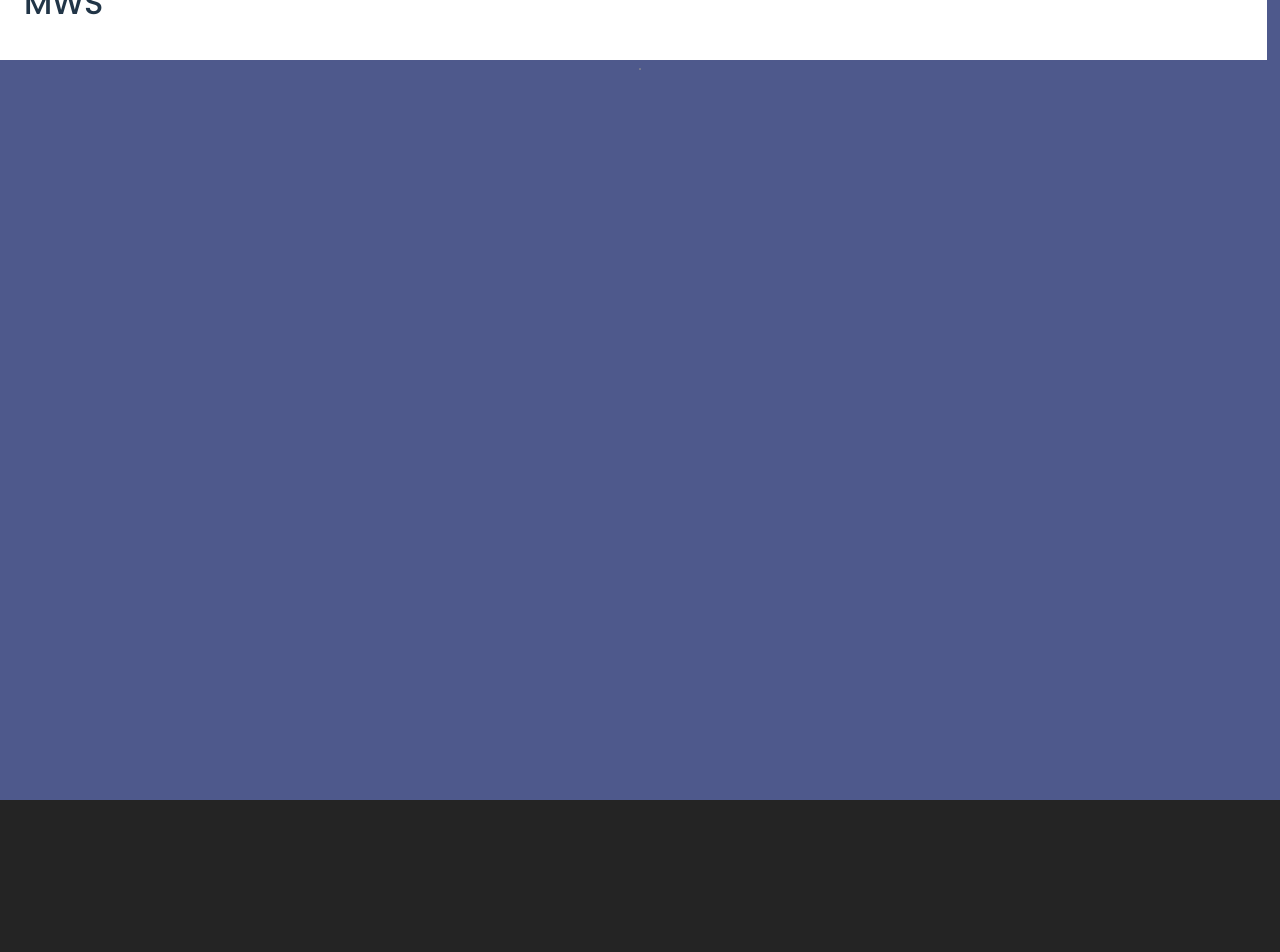
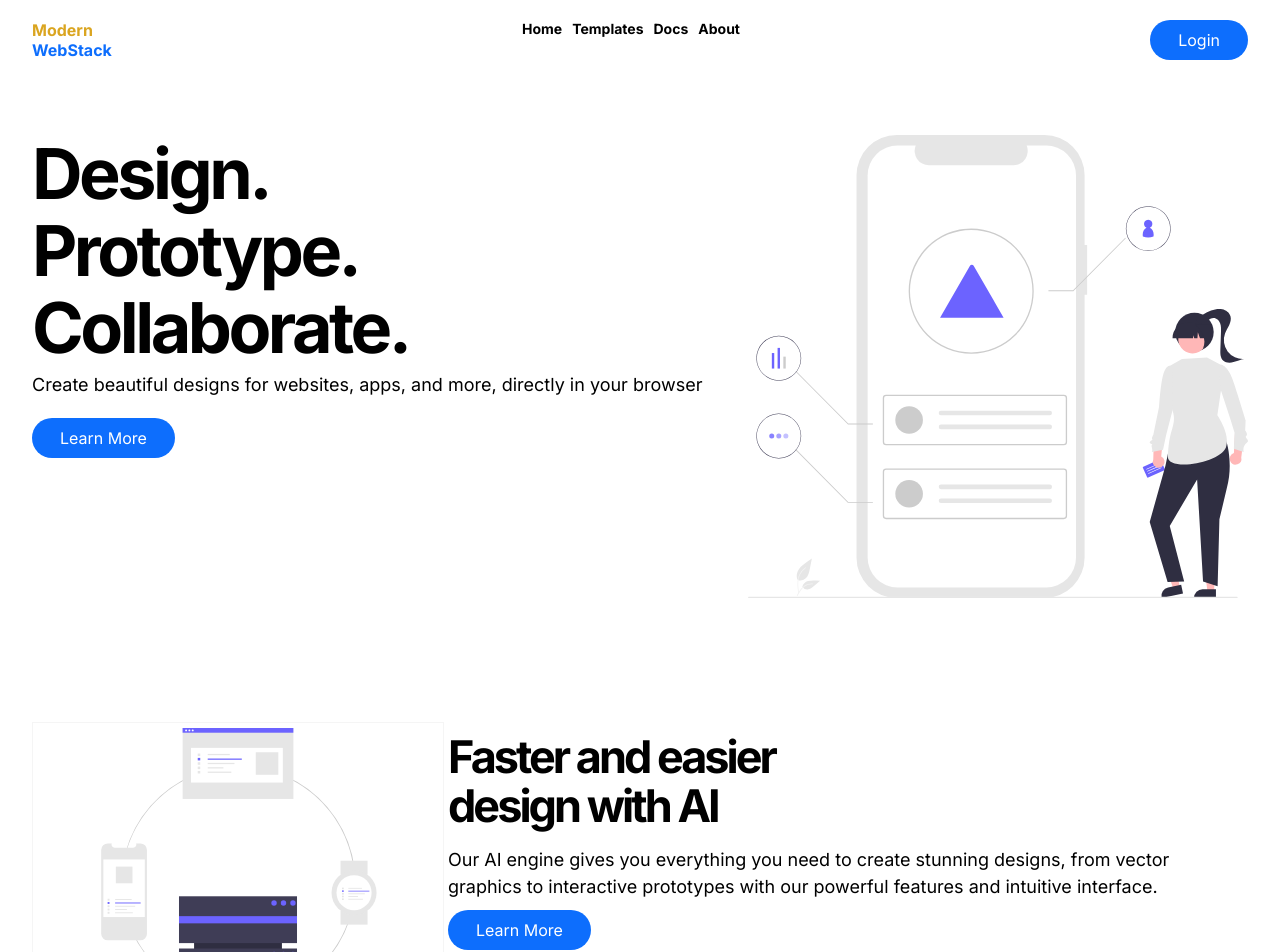
Before and after one commit to moedeera/modernwebstack, a React (Vite) app in the folder frontend/: page / in a window 1280 px wide. Shown: the top 952 px of the page. Before the commit the page ends 800 px from the top, so only its background shows below. Built offline with nearby package versions, Linux system fonts and the light colour scheme.

Commit message:
Homepage & Block1
Homepage & Block1

```diff
--- /dev/null
+++ b/frontend/src/Components/Block1/Block1.css
@@ -0,0 +1,36 @@
+.block-1-container {
+  display: flex;
+  flex-direction: column;
+
+  margin: 120px 0;
+}
+
+.block-1-text {
+  width: 100%;
+  max-width: 800px;
+  display: flex;
+  flex-direction: column;
+  align-items: baseline;
+  gap: 10px;
+}
+.block-1-text h3 {
+  max-width: 400px;
+}
+.block-1-image {
+  padding: 5px;
+  border: 1px solid whitesmoke;
+
+  display: flex;
+  justify-content: center;
+  align-items: center;
+}
+.block-1-image img {
+  width: 100%;
+  max-width: 400px;
+}
+@media only screen and (min-width: 600px) {
+  .block-1-container {
+    flex-direction: row-reverse;
+    justify-content: space-between;
+  }
+}
--- /dev/null
+++ b/frontend/src/Components/Block1/Block1.jsx
@@ -0,0 +1,36 @@
+import { useEffect, useState } from "react";
+import "./Block1.css";
+import { Link } from "react-router-dom";
+import basicImage from "./pic3.svg";
+
+export const Block1 = ({ data }) => {
+  const [info, setInfo] = useState({
+    small: "",
+    header: "Faster and easier design with AI",
+    text: ` Our AI engine gives you everything you need to create stunning
+        designs, from vector graphics to interactive prototypes with our
+        powerful features and intuitive interface.`,
+    link: "/",
+  });
+
+  useEffect(() => {
+    if (data) {
+      setInfo(data);
+    }
+  }, []);
+  return (
+    <div className="block-1-container">
+      <div className="block-1-text">
+        <small>{info.small}</small>
+        <h3>{info.header}</h3>
+        <p>{info.text}</p>
+        <Link className="btn btn-primary" to="/">
+          Learn More
+        </Link>
+      </div>
+      <div className="block-1-image">
+        <img src={basicImage} alt="" />
+      </div>
+    </div>
+  );
+};
--- /dev/null
+++ b/frontend/src/Components/Landing/Landing.css
@@ -0,0 +1,30 @@
+.landing-container {
+  text-align: left;
+  display: flex;
+  flex-direction: column;
+  gap: 30px;
+}
+
+.landing-container img {
+  max-width: 300px;
+}
+.landing-container p {
+  width: 100%;
+  max-width: 800px;
+  margin-bottom: 20px;
+}
+.landing-text {
+  display: flex;
+  flex-direction: column;
+  justify-content: flex-start;
+  align-items: baseline;
+}
+@media only screen and (min-width: 600px) {
+  .landing-container {
+    flex-direction: row;
+    justify-content: space-between;
+  }
+  .landing-container img {
+    max-width: 500px;
+  }
+}
--- /dev/null
+++ b/frontend/src/Components/Landing/Landing.jsx
@@ -0,0 +1,27 @@
+import "./Landing.css";
+import img1 from "./pic2.svg";
+import { Link } from "react-router-dom";
+
+export const Landing = () => {
+  return (
+    <div className="landing-container">
+      <div className="landing-text">
+        <h1>
+          Design.
+          <br /> Prototype.
+          <br /> Collaborate.
+        </h1>
+        <p>
+          Create beautiful designs for websites, apps, and more, directly in
+          your browser
+        </p>
+        <Link className="btn" to="/">
+          Learn More
+        </Link>
+      </div>
+      <div className="landing-image">
+        <img src={img1} alt="main-image" />
+      </div>
+    </div>
+  );
+};
--- a/frontend/src/Components/Navbar/Navbar.css
+++ b/frontend/src/Components/Navbar/Navbar.css
@@ -1,4 +1,4 @@
-.navbar {
+/* .navbar {
   display: flex;
   justify-content: space-between;
   width: 99%;
@@ -65,4 +65,72 @@
   .side-menu {
     display: none;
   }
+} */
+/* <div className="navbar-menu-button">
+<div className="bar-main bar-top"></div>
+<div className="bar-main bar-bottom"></div>
+</div> */
+.navbar-logo,
+.navbar-logo a {
+  font-weight: 700;
+  color: var(--primary-button) !important;
 }
+
+.navbar-container {
+  padding: 20px 0px;
+  width: 95%;
+  margin: 0 auto;
+  max-width: var(--max-width);
+  display: flex;
+  justify-content: space-between;
+}
+.navbar-links-lg {
+  display: none;
+}
+.btn-nav {
+  display: none;
+}
+
+.navbar-menu-button {
+  border: 1px solid lightgrey;
+  position: relative;
+  height: 50px;
+  width: 50px;
+  border-radius: 5px;
+  cursor: pointer;
+}
+
+.bar-main {
+  position: absolute;
+  height: 2px;
+  width: 80%;
+  background-color: black;
+  top: 50%;
+  left: 50%;
+  transform: translateX(-50%);
+}
+
+.bar-top {
+  top: 35%;
+}
+.bar-bottom {
+  top: 65%;
+}
+
+@media only screen and (min-width: 1024px) {
+  .navbar-menu-button {
+    display: none;
+  }
+  .navbar-links-lg,
+  .btn-nav {
+    display: block;
+  }
+  .navbar-links-lg {
+    display: flex;
+    gap: 10px;
+  }
+  .navbar-links-lg a {
+    font-size: 14px;
+    font-weight: 700;
+  }
+}
--- a/frontend/src/Components/Navbar/Navbar.jsx
+++ b/frontend/src/Components/Navbar/Navbar.jsx
@@ -1,88 +1,121 @@
-import React, { useContext } from "react";
+// import React, { useContext } from "react";
+// import "./Navbar.css";
+// import { Link } from "react-router-dom";
+// import { siteContext } from "../../Context/Context";
+// import menu from "./menu.png";
+// import close from "./close.png";
+// import { useState } from "react";
+
+// export const Navbar = () => {
+//   const { websiteInfo } = useContext(siteContext);
+//   console.log(websiteInfo.menuList);
+
+//   const [sideMenu, showSideMenu] = useState(false);
+
+//   return (
+//     <div className="container-small">
+//       <div className="navbar">
+//         <div className="logo">
+//           <Link to={"/"}>
+//             <h3>MWS</h3>
+//           </Link>
+//         </div>
+//         <div className="links">
+//           {websiteInfo.menuList.map((links) => {
+//             return (
+//               <Link to={`${links.link}`} key={links.name}>
+//                 <p>{links.name}</p>
+//               </Link>
+//             );
+//           })}
+//         </div>
+
+//         <div className="menu-div">
+//           <img
+//             src={menu}
+//             alt="menu-icon"
+//             onClick={() => {
+//               showSideMenu(true);
+//             }}
+//           />
+//         </div>
+
+//         {/* <div className="contact-login">
+//           {websiteInfo.menuButtons.map((links) => {
+//             return (
+//               <Link to={`${links.link}`}>
+//                 <h3>{links.name}</h3>
+//               </Link>
+//             );
+//           })}
+//         </div> */}
+//       </div>
+
+//       <div
+//         className="side-menu"
+//         style={
+//           sideMenu
+//             ? { transform: "translate(0,0)" }
+//             : { transform: "translate(100%,0)" }
+//         }
+//       >
+//         {" "}
+//         <div>
+//           <div
+//             className="close"
+//             onClick={() => {
+//               showSideMenu(false);
+//             }}
+//           >
+//             <img src={close} alt="" />
+//           </div>
+//           {websiteInfo.menuList.map((links) => {
+//             return (
+//               <Link
+//                 to={`${links.link}`}
+//                 key={links.name}
+//                 onClick={() => {
+//                   showSideMenu(false);
+//                 }}
+//               >
+//                 <h3>{links.name}</h3>
+//               </Link>
+//             );
+//           })}
+//         </div>
+//       </div>
+//     </div>
+//   );
+// };
 import "./Navbar.css";
 import { Link } from "react-router-dom";
-import { siteContext } from "../../Context/Context";
-import menu from "./menu.png";
-import close from "./close.png";
-import { useState } from "react";
-
 export const Navbar = () => {
-  const { websiteInfo } = useContext(siteContext);
-  console.log(websiteInfo.menuList);
-
-  const [sideMenu, showSideMenu] = useState(false);
-
+  const menu = [
+    { id: 1, name: "Home", link: "/" },
+    { id: 2, name: "Templates", link: "/" },
+    { id: 3, name: "Docs", link: "/" },
+    { id: 4, name: "About", link: "/" },
+  ];
   return (
-    <div className="container-small">
-      <div className="navbar">
-        <div className="logo">
-          <Link to={"/"}>
-            <h3>MWS</h3>
+    <div className="navbar-container">
+      <Link to="/" className="navbar-logo">
+        <span>Modern</span>
+        <br />
+        WebStack
+      </Link>
+      <div className="navbar-links-lg">
+        {menu.map((item) => (
+          <Link key={item.id} to="/">
+            {item.name}
           </Link>
-        </div>
-        <div className="links">
-          {websiteInfo.menuList.map((links) => {
-            return (
-              <Link to={`${links.link}`} key={links.name}>
-                <p>{links.name}</p>
-              </Link>
-            );
-          })}
-        </div>
-
-        <div className="menu-div">
-          <img
-            src={menu}
-            alt="menu-icon"
-            onClick={() => {
-              showSideMenu(true);
-            }}
-          />
-        </div>
-
-        {/* <div className="contact-login">
-          {websiteInfo.menuButtons.map((links) => {
-            return (
-              <Link to={`${links.link}`}>
-                <h3>{links.name}</h3>
-              </Link>
-            );
-          })}
-        </div> */}
+        ))}
       </div>
-
-      <div
-        className="side-menu"
-        style={
-          sideMenu
-            ? { transform: "translate(0,0)" }
-            : { transform: "translate(100%,0)" }
-        }
-      >
-        {" "}
-        <div>
-          <div
-            className="close"
-            onClick={() => {
-              showSideMenu(false);
-            }}
-          >
-            <img src={close} alt="" />
-          </div>
-          {websiteInfo.menuList.map((links) => {
-            return (
-              <Link
-                to={`${links.link}`}
-                key={links.name}
-                onClick={() => {
-                  showSideMenu(false);
-                }}
-              >
-                <h3>{links.name}</h3>
-              </Link>
-            );
-          })}
-        </div>
+      <Link to="/" className="btn btn-nav">
+        Login
+      </Link>
+      <div className="navbar-menu-button">
+        <div className="bar-main bar-top"></div>
+        <div className="bar-main bar-bottom"></div>
       </div>
     </div>
   );
--- a/frontend/src/Pages/Homepage/Homepage.jsx
+++ b/frontend/src/Pages/Homepage/Homepage.jsx
@@ -1,17 +1,13 @@
 import React from "react";
 import "./Homepage.css";
+import { Landing } from "../../Components/Landing/Landing";
+import { Block1 } from "../../Components/Block1/Block1";
 
 export const Homepage = () => {
   return (
-    <div className="container homepage">
-      <div className="landing">
-        <div className="landing-text">
-          <h1>Holistic Approach to Web Design</h1>
-          <p></p>
-          <button></button>
-        </div>
-        <div className="landing-pictures"></div>
-      </div>
+    <div className="container">
+      <Landing />
+      <Block1 />
     </div>
   );
 };
--- a/frontend/src/index.css
+++ b/frontend/src/index.css
@@ -1,84 +1,93 @@
 @import url("https://fonts.googleapis.com/css2?family=Poppins:wght@100;300;400;500;600;700;900&display=swap");
+@import url("https://fonts.googleapis.com/css2?family=Inter:wght@400;500;600;700;800;900&display=swap");
 
 :root {
-  font-family: "Poppins", sans-serif;
-  line-height: 1.5;
-  font-weight: 400;
+  font-family: "Inter", sans-serif;
+
   color-scheme: light dark;
   color: rgba(255, 255, 255, 0.87);
-  background-color: #242424;
+
   font-synthesis: none;
   text-rendering: optimizeLegibility;
   -webkit-font-smoothing: antialiased;
   -moz-osx-font-smoothing: grayscale;
   -webkit-text-size-adjust: 100%;
-  --primary-color-bg: #4e598c;
-  --primary-button: #9ed8db;
-  --width: 95%;
+  /* --primary-color-bg: #4e598c; */
+
   --max-width-main: 1340px;
   --padding-top-sm: 80px;
   --padding-top-md: 100px;
   --padding-top-lg: 120px;
-  --main-font: white;
-  --dark-font: #213547;
-  --light-font: white;
+
+  --max-width: 1400px;
+  --width: 95%;
+  --padding-top: 50px;
+  --text-primary: black;
+  --primary-button: #0d6efd;
 }
 
+* {
+  margin: 0;
+  padding: 0;
+  color: var(--text-primary);
+  text-align: left;
+}
+
+img {
+  width: 100%;
+  max-width: 600px;
+}
 * {
   margin: 0;
   padding: 0;
 }
 
 h1 {
-  font-size: 40px;
-  font-weight: 500;
-  letter-spacing: -0.5px;
-  line-height: 130%;
+  font-size: 50px;
+  margin-bottom: 5px;
+  letter-spacing: -2px;
+  line-height: 1.1em;
 }
-
 h3 {
-  font-size: 32px;
-  font-weight: 500;
-  letter-spacing: -0.1px;
-  line-height: 130%;
-  margin-bottom: 20px;
-  color: var(--dark-font);
-}
-
-h4 {
-  font-size: 24px;
-  font-weight: 500;
-  margin-bottom: 0;
+  font-size: 35px;
+  letter-spacing: -2px;
+  line-height: 1.1em;
+  margin-bottom: 5px;
 }
 
 p {
-  font-size: medium;
-  line-height: 1.8em;
-  width: 95%;
-  max-width: 600px;
-  color: var(--main-font);
-}
-
-small {
-  color: var(--main-font);
+  font-size: 16px;
+  line-height: 1.5em;
 }
 
 a,
 a:visited {
-  font-weight: 500;
-  color: black;
   text-decoration: none;
+  color: var(--text-primary);
+  font-weight: 400;
+  font-size: 16px;
 }
 
-body {
-  background-color: var(--primary-color-bg);
-  overflow-x: hidden;
-  /* width: 100%; */
+span {
+  color: goldenrod;
 }
 
-button {
-  border-radius: 8px;
-  border: 1px solid grey;
+.btn,
+.btn a,
+.btn a:visited {
+  background-color: var(--primary-button);
+  padding: 10px 28px !important;
+  color: white !important;
+  border-radius: 100px;
+  margin-bottom: 5px;
+}
+.container {
+  width: var(--width);
+  max-width: var(--max-width);
+  margin: 0 auto;
+
+  min-height: 100vh;
+  padding-top: var(--padding-top);
 }
 input {
   padding: 20px 15px;
@@ -95,31 +104,29 @@ textarea {
   border: none;
 }
 
-.btn,
-.btn a,
-.btn a:visited {
-  background-color: var(--primary-button);
-  border-radius: 6px;
-  padding: 10px 20px;
-  color: var(--dark-font);
-  transition: all 0.5s ease-in-out;
-  font-size: medium;
-  text-transform: uppercase;
-  width: max-content;
-  cursor: pointer;
+@media (prefers-color-scheme: light) {
+}
+@media only screen and (min-width: 600px) {
 }
 
-.btn-green {
-  background-color: rgb(96, 151, 96);
-  color: white;
-}
-.container {
-  min-height: 100vh;
-  background-color: transparent;
-  width: var(--width);
-  margin: 0 auto;
-  transition: all 0.5s ease-in-out;
+/* Medium devices (landscape tablets, 768px and up) */
+@media only screen and (min-width: 768px) {
 }
 
-@media (prefers-color-scheme: light) {
+/* Large devices (laptops/desktops, 1024px and up) */
+@media only screen and (min-width: 1024px) {
+  h1 {
+    font-size: 70px;
+    margin-bottom: 5px;
+    letter-spacing: -3.5px;
+  }
+
+  h3 {
+    letter-spacing: -3px;
+    font-size: 45px;
+  }
+
+  p {
+    font-size: 18px;
+  }
 }
```
Also changed, not shown: frontend/src/Components/Block1/pic3.svg (added), frontend/src/Components/Landing/pic2.svg (added).
